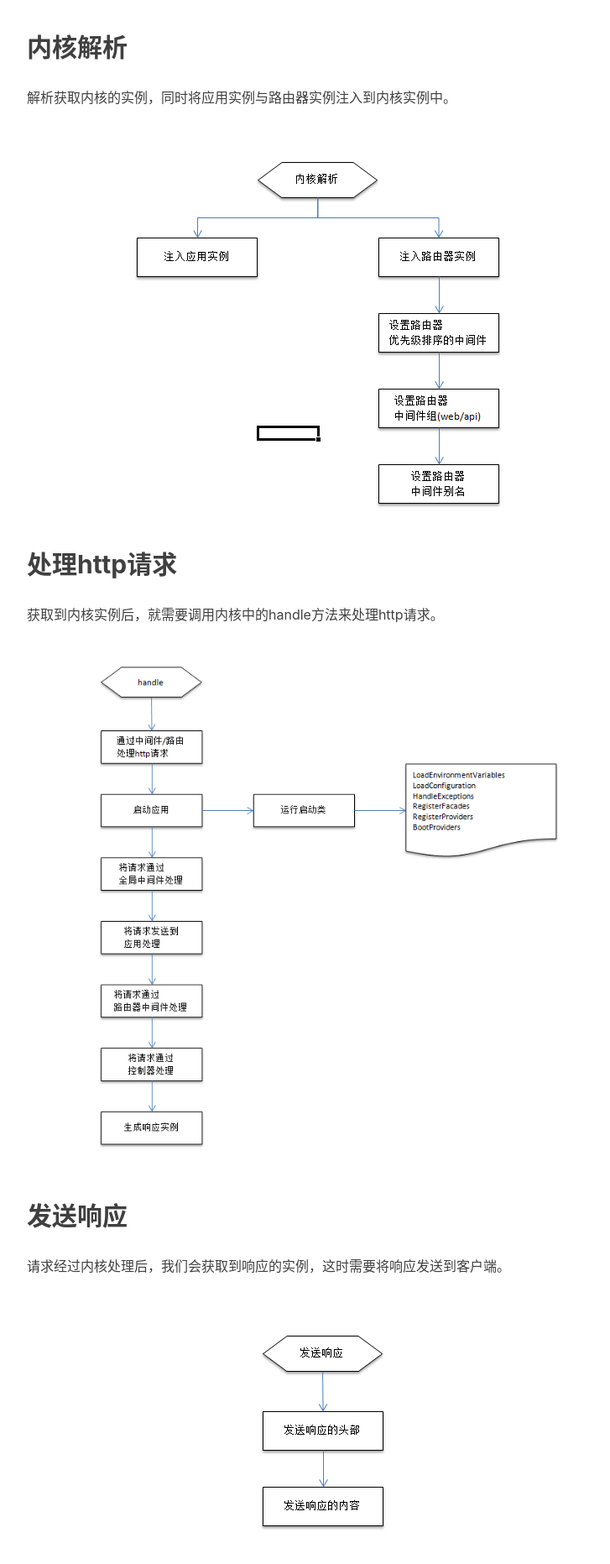
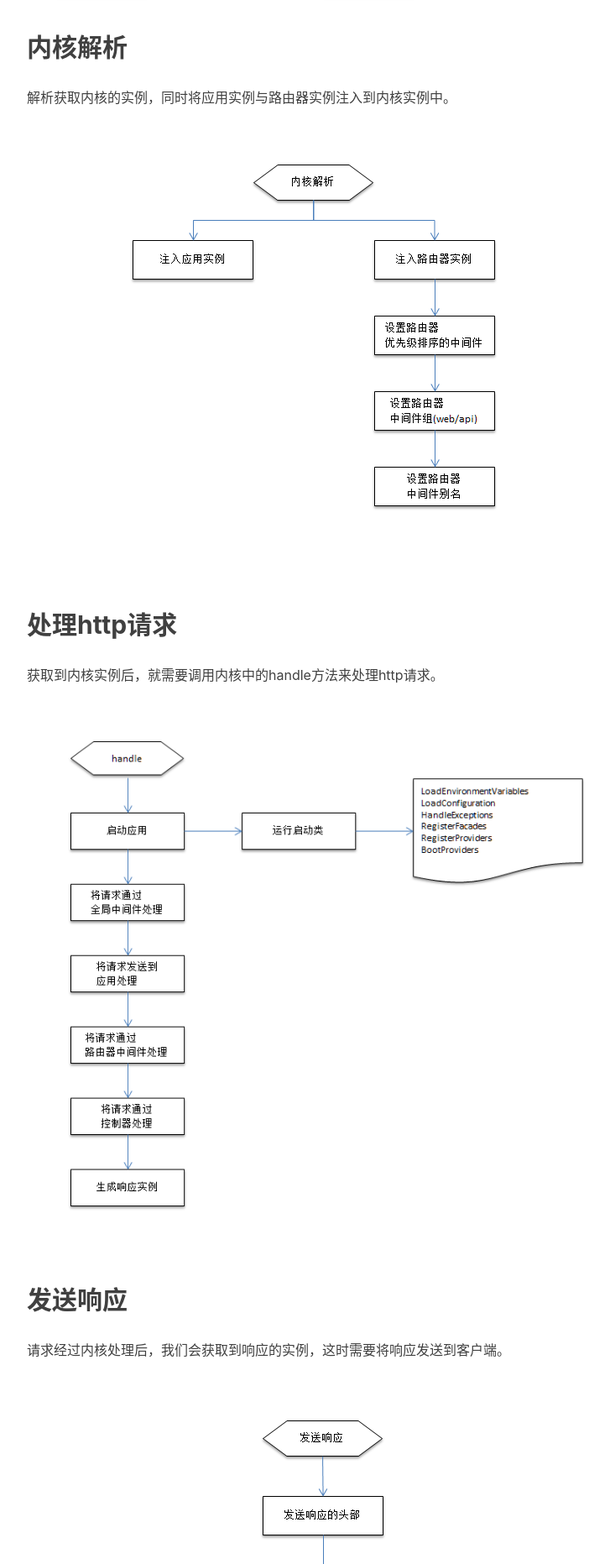
Before and after one commit to xuanxuan2016/xuanxuan2016.github.io, a Jekyll site: the page built from _posts/2018-06-06-2-laravel-study-request-lifecycle.md, in a window 1280 px wide. Shown: the part 2106-3969 px from the top of the page at 84% size, without its empty margins (233-960 px from the left). Built offline with Jekyll 4.4.1, drawn with Linux system fonts in a browser that asks for light colours; nearby versions of some CDN libraries; comment, search, counter and statistics services are not loaded.

Commit message:
Update 2018-06-06-2-laravel-study-request-lifecycle.md

```diff
--- a/_posts/2018-06-06-2-laravel-study-request-lifecycle.md
+++ b/_posts/2018-06-06-2-laravel-study-request-lifecycle.md
@@ -42,7 +42,7 @@ tags:
 解析获取内核的实例，同时将应用实例与路由器实例注入到内核实例中。
 </p>
 
-![image](https://github.com/xuanxuan2016/xuanxuan2016.github.io/blob/master/img/2018-06-06-2-laravel-study-request-lifecycle/20180701160411.png?raw=true)
+![image](https://github.com/xuanxuan2016/xuanxuan2016.github.io/blob/master/img/2018-06-06-2-laravel-study-request-lifecycle/20180704104932.png?raw=true)
 
 ## 处理http请求
 
@@ -50,7 +50,7 @@ tags:
 获取到内核实例后，就需要调用内核中的handle方法来处理http请求。
 </p>
 
-![image](https://github.com/xuanxuan2016/xuanxuan2016.github.io/blob/master/img/2018-06-06-2-laravel-study-request-lifecycle/2018-07-01_163905.png?raw=true)
+![image](https://github.com/xuanxuan2016/xuanxuan2016.github.io/blob/master/img/2018-06-06-2-laravel-study-request-lifecycle/20180704104955.png?raw=true)
 
 ## 发送响应
 
```
